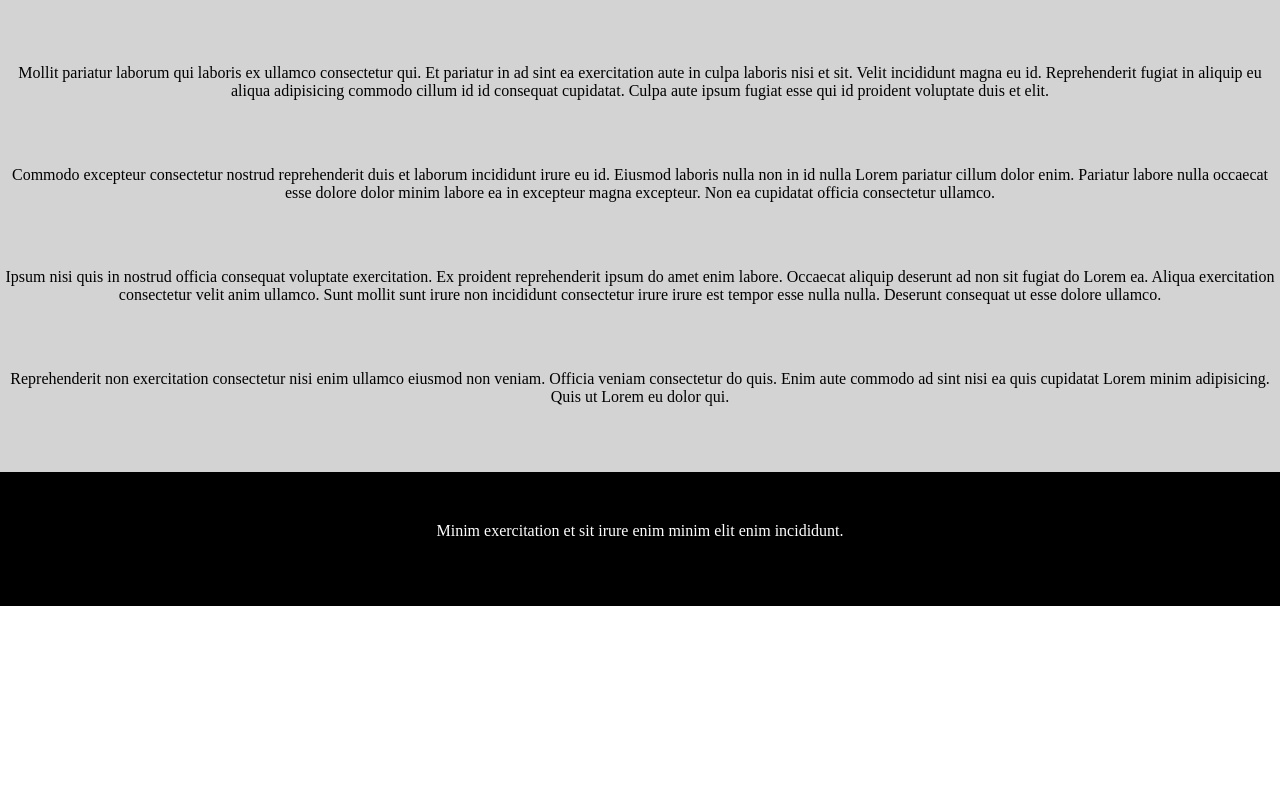
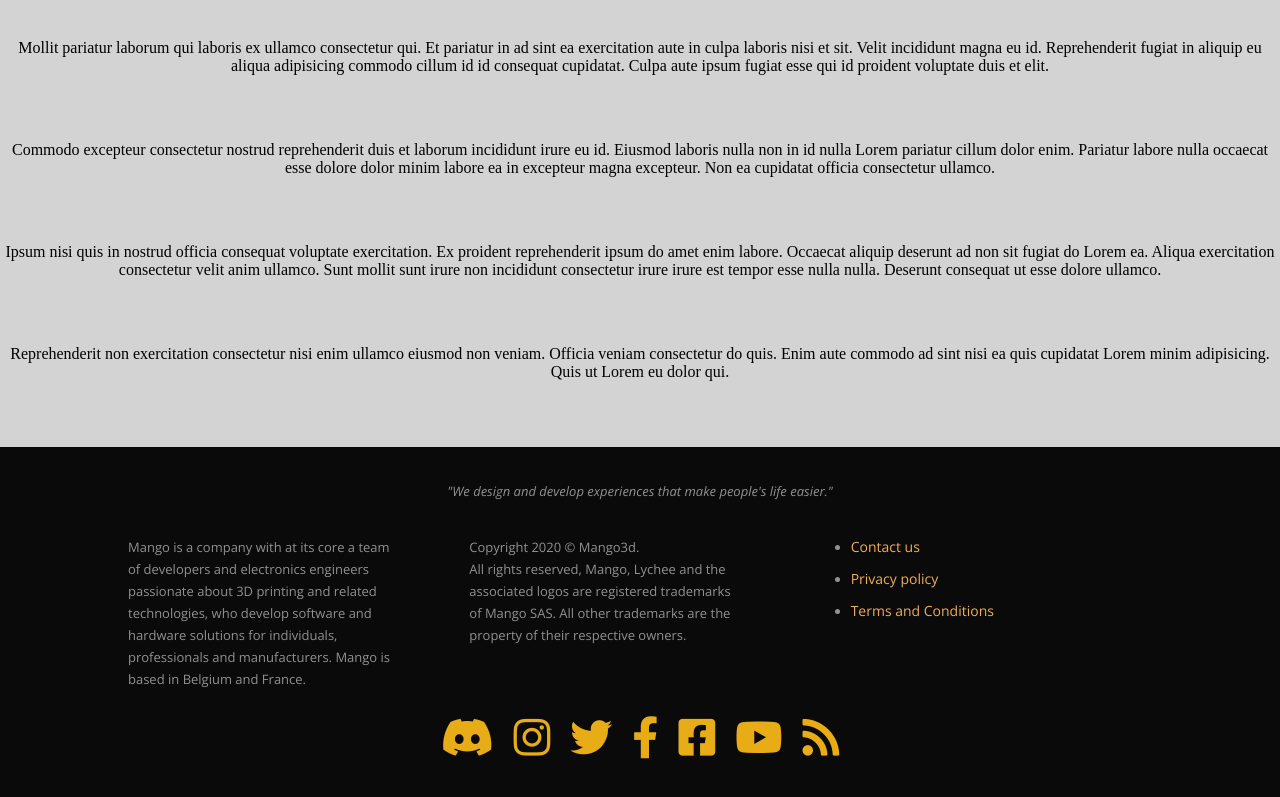
Before and after one commit to fabko-be/mangotest, a Next.js app: page / in a window 1280 px wide. Shown: the part 301-1098 px from the top of the page. Before the commit the page ends 907 px from the top, so only its background shows below. Built offline with nearby package versions, Linux system fonts and the light colour scheme.

Commit message:
footer style Desktop en cours

```diff
--- a/components/footer.js
+++ b/components/footer.js
@@ -2,8 +2,40 @@ import style from "../styles/footer.module.scss"
 
 export default function Footer(){
     return (
-        <div className={style.content}>
-            <p>Minim exercitation et sit irure enim minim elit enim incididunt.</p>
+        <div className={style.container}>
+            <div className={style.container__content}>
+                <div className={style.container__content__citation}>
+                    <p>
+                    "We design and develop experiences that make people's life easier."
+                    </p>
+                </div>
+                <div className={style.container__content__colonnes}>
+                    <div className={style.container__content__colonnes_about}>
+                        <p>
+                        Mango is a company with at its core a team of developers and electronics engineers passionate about 3D printing and related technologies, who develop software and hardware solutions for individuals, professionals and manufacturers.
+                        Mango is based in Belgium and France.
+                        </p>
+                    </div>
+                    <div className={style.container__content__colonnes_legals}>
+                        <p>Copyright 2020 © Mango3d.<br/>
+                        All rights reserved, Mango, Lychee and the associated logos are registered trademarks of Mango SAS. All other trademarks are the property of their respective owners.</p>
+                    </div>
+                    <ul className={style.container__content__colonnes_links}>
+                        <li><a href={"#"}>Contact us</a></li>
+                        <li><a href={"#"}>Privacy policy</a></li>
+                        <li><a href={"#"}>Terms and Conditions</a></li>
+                    </ul>
+                </div>
+                <ul className={style.container__content__socials}>
+                        <li><a href={"#"}><i class="fab fa-discord fa-3x"></i></a></li>
+                        <li><a href={"#"}><i class="fab fa-instagram fa-3x"></i></a></li>
+                        <li><a href={"#"}><i class="fab fa-twitter fa-3x"></i></a></li>
+                        <li><a href={"#"}><i class="fab fa-facebook-f fa-3x"></i></a></li>
+                        <li><a href={"#"}><i class="fab fa-facebook-square fa-3x"></i></a></li>
+                        <li><a href={"#"}><i class="fab fa-youtube fa-3x"></i></a></li>
+                        <li><a href={"#"}><i class="fas fa-rss fa-3x"></i></a></li>
+                </ul>
+            </div>
         </div>
     )
 }
--- a/styles/body.module.scss
+++ b/styles/body.module.scss
@@ -1,5 +1,5 @@
 .content{
-    margin-top: 75px;
+    margin-top: 50px;
     background-color: lightgrey;
     text-align: center;
     padding-bottom: 50px;
--- a/styles/footer.module.scss
+++ b/styles/footer.module.scss
@@ -1,10 +1,95 @@
-.content{
-    background-color: black;
-    padding-bottom: 50px;
-    text-align: center;
-    p{
-        padding-top: 50px;
-        margin-top: 0;
-        color: white;
+@import url('https://pro.fontawesome.com/releases/v5.10.0/css/all.css');
+@import url('https://fonts.googleapis.com/css2?family=Open+Sans:ital,wght@0,300;0,400;0,600;0,700;0,800;1,300;1,400;1,600;1,700;1,800&display=swap');
+
+@keyframes socialHover{
+    from{
+        color: #e8ac17;
+    }
+    to {
+        color: rgba($color: #e8ac17, $alpha: 0.6);
     }
 }
+
+.container{
+    font-family: "Open Sans", Arial, sans-serif;
+    font-size: 13px;
+    background-color: #0a0a0a;
+    &__content{
+        margin: auto;
+        width: 80%;
+        padding-bottom: 50px;
+        text-align: center;
+        color: #919191;
+        font-weight: 500;
+        padding-top: 20px;
+        line-height: 1.7em;
+            &__citation{
+                display: block;
+                grid-column: span 3;
+                font-style: italic;
+            }
+            &__colonnes{
+                display: grid;
+                grid-template-columns: 1fr 1fr 1fr;
+                margin-top: 2%;
+                text-align: left;
+                &_about{
+                    grid-column: 1;
+                    margin-right: 20%;
+                }
+                &_legals{
+                    grid-column: 2;
+                    margin-bottom: 0;
+                    margin-right: 20%;
+                }
+                &_links{
+                    li{
+                        padding-bottom: 10px;
+                    }
+                    a{
+                        font-size: 14px;
+                        text-decoration: none;
+                        color: #edb059;
+                        &:active{
+                          color: none;
+                        }
+                        &:hover{
+                          color: #edb059;
+                        }
+                        &:visited{
+                          color:none;
+                        }
+                    }
+                    text-decoration: none;
+                    grid-column: 3;
+                }
+            }
+        &__socials{
+            padding-inline-start: 0px;
+            width: 100%;
+            list-style: none;
+            display: inline-flex;
+            justify-content: center;
+            li{
+                a{
+                    font-size: 14px;
+                    text-decoration: none;
+                    color: #e8ac17;
+                    &:active{
+                      color: none;
+                    }
+                    &:hover{
+                      color: rgba($color: #e8ac17, $alpha: 0.6);
+                      animation-name: socialHover;
+                      animation-duration: .6s;
+                    }
+                    &:visited{
+                      color:none;
+                    }
+                }
+                margin-left: 10px;
+                margin-right: 10px;
+            }
+        }
+    }
+}
--- a/styles/globals.scss
+++ b/styles/globals.scss
@@ -2,6 +2,7 @@ html,
 body {
   padding: 0;
   margin: 0;
+  -webkit-font-smoothing: antialiased;
 }
 
 * {
--- a/styles/header.module.scss
+++ b/styles/header.module.scss
@@ -31,6 +31,15 @@
     }
 }
 
+@keyframes dropDownMenu{
+    from{
+        opacity: 0;
+    }
+    to{
+        opacity: 1;
+    }
+}
+
 
 .nav_container{
     z-index: 99999;
@@ -56,7 +65,7 @@
         position: fixed;
         padding-top: 3%;
         padding-bottom: 3%;
-        top: 74px;
+        top: 62px;
         background-color: #383838;
         border-top: solid 2px #edb059;
         margin-block-start: 0;
@@ -78,7 +87,7 @@
         position: fixed;
         padding-top: 0%;
         padding-bottom: 0%;
-        top: 74px;
+        top: 62px;
         background-color: #383838;
         border: none;
         margin-block-start: 0;
@@ -100,7 +109,7 @@
         position: fixed;
         padding-top: 0%;
         padding-bottom: 0%;
-        top: 74px;
+        top: 62px;
         background-color: #383838;
         border: none;
         margin-block-start: 0;
@@ -251,6 +260,8 @@
         min-width: 250px;
         padding: 12px 16px;
         z-index: 1;
+        animation-name: dropDownMenu;
+        animation-duration: .4s;
         .dropdown_controller:hover ul{
             display: block;
         }
```
